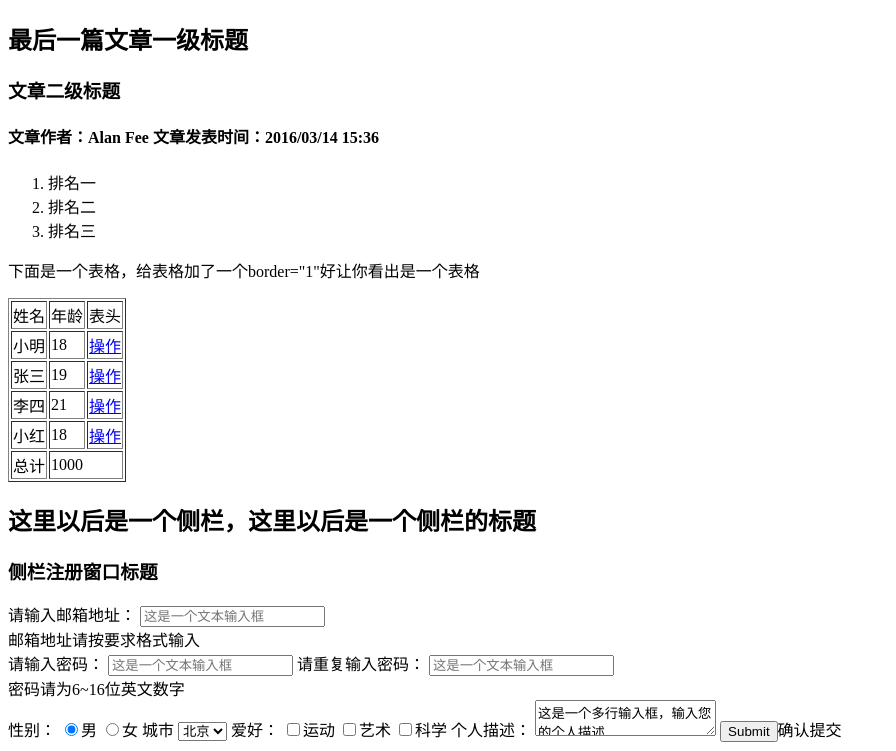
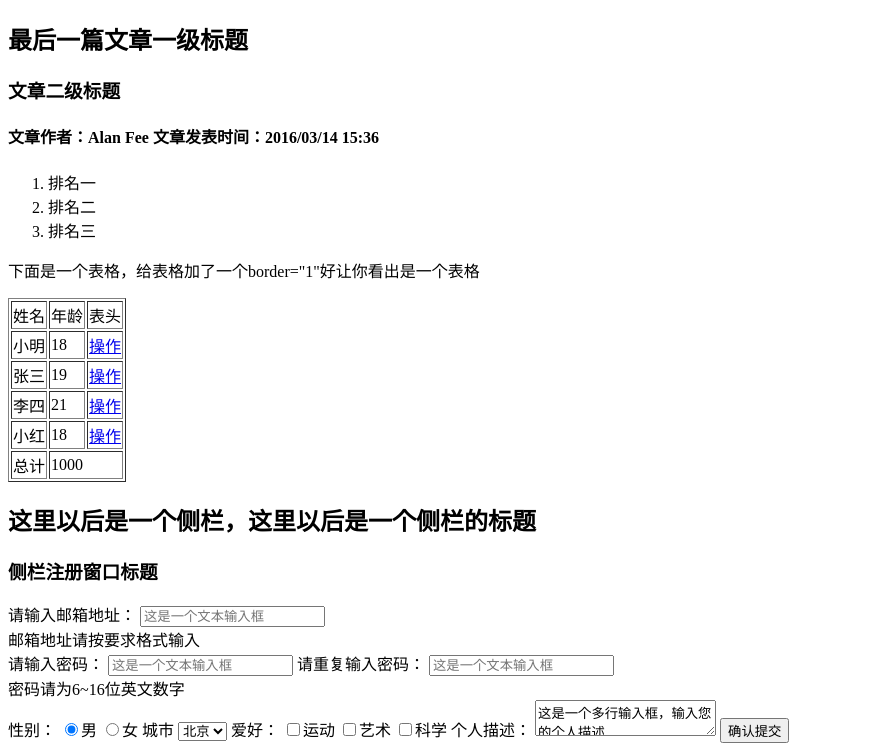
Before and after one commit to onedream27/web-ife-demo, a plain HTML site: page firstStage/taskOne/index.html in a window 1280 px wide. Shown: the part 4847-5598 px from the top of the page, without its empty margins (0-896 px from the left). Drawn offline with Linux system fonts and the light colour scheme.

Commit message:
change the submit value

```diff
--- a/firstStage/taskOne/index.html
+++ b/firstStage/taskOne/index.html
@@ -183,7 +183,7 @@
 		<input type="checkbox" value="science">科学
 		个人描述：
 		<textarea>这是一个多行输入框，输入您的个人描述</textarea>
-		<input type="submit">确认提交
+		<input type="submit" value="确认提交">
 	</form>
 
 </body>
```
